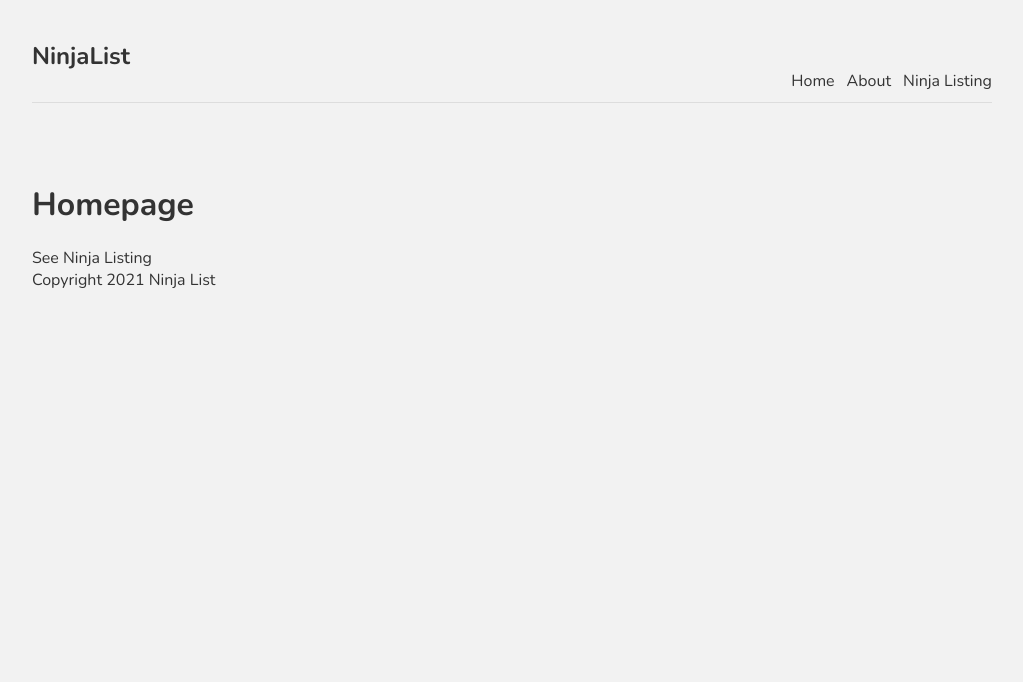
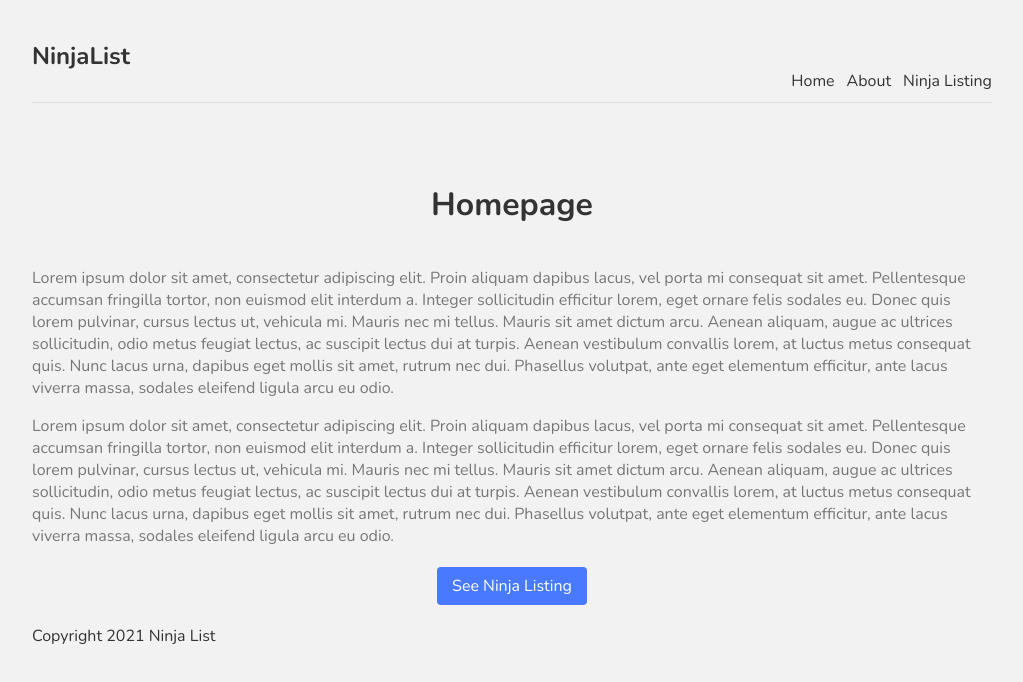
Before and after one commit to pinhak2/LearningNEXTJS, a Next.js app: page / in a window 1280 px wide. Shown: the top 682 px of the page, without its empty margins (128-1151 px from the left). Built offline with nearby package versions, Linux system fonts and the light colour scheme.

Commit message:
Adding styles

```diff
--- a/pages/index.js
+++ b/pages/index.js
@@ -7,9 +7,35 @@ import styles from "../styles/Home.module.css";
 export default function Home() {
   return (
     <div>
-      <h1> Homepage</h1>
+      <h1 className={styles.title}> Homepage</h1>
+      <p className={styles.text}>
+        Lorem ipsum dolor sit amet, consectetur adipiscing elit. Proin aliquam
+        dapibus lacus, vel porta mi consequat sit amet. Pellentesque accumsan
+        fringilla tortor, non euismod elit interdum a. Integer sollicitudin
+        efficitur lorem, eget ornare felis sodales eu. Donec quis lorem
+        pulvinar, cursus lectus ut, vehicula mi. Mauris nec mi tellus. Mauris
+        sit amet dictum arcu. Aenean aliquam, augue ac ultrices sollicitudin,
+        odio metus feugiat lectus, ac suscipit lectus dui at turpis. Aenean
+        vestibulum convallis lorem, at luctus metus consequat quis. Nunc lacus
+        urna, dapibus eget mollis sit amet, rutrum nec dui. Phasellus volutpat,
+        ante eget elementum efficitur, ante lacus viverra massa, sodales
+        eleifend ligula arcu eu odio.
+      </p>
+      <p className={styles.text}>
+        Lorem ipsum dolor sit amet, consectetur adipiscing elit. Proin aliquam
+        dapibus lacus, vel porta mi consequat sit amet. Pellentesque accumsan
+        fringilla tortor, non euismod elit interdum a. Integer sollicitudin
+        efficitur lorem, eget ornare felis sodales eu. Donec quis lorem
+        pulvinar, cursus lectus ut, vehicula mi. Mauris nec mi tellus. Mauris
+        sit amet dictum arcu. Aenean aliquam, augue ac ultrices sollicitudin,
+        odio metus feugiat lectus, ac suscipit lectus dui at turpis. Aenean
+        vestibulum convallis lorem, at luctus metus consequat quis. Nunc lacus
+        urna, dapibus eget mollis sit amet, rutrum nec dui. Phasellus volutpat,
+        ante eget elementum efficitur, ante lacus viverra massa, sodales
+        eleifend ligula arcu eu odio.
+      </p>
       <Link href="/ninjas">
-        <a> See Ninja Listing</a>
+        <a className={styles.btn}> See Ninja Listing</a>
       </Link>
     </div>
   );
--- a/styles/Home.module.css
+++ b/styles/Home.module.css
@@ -1,122 +1,18 @@
-.container {
-  min-height: 100vh;
-  padding: 0 0.5rem;
-  display: flex;
-  flex-direction: column;
-  justify-content: center;
-  align-items: center;
-}
-
-.main {
-  padding: 5rem 0;
-  flex: 1;
-  display: flex;
-  flex-direction: column;
-  justify-content: center;
-  align-items: center;
-}
-
-.footer {
-  width: 100%;
-  height: 100px;
-  border-top: 1px solid #eaeaea;
-  display: flex;
-  justify-content: center;
-  align-items: center;
-}
-
-.footer img {
-  margin-left: 0.5rem;
-}
-
-.footer a {
-  display: flex;
-  justify-content: center;
-  align-items: center;
-}
-
-.title a {
-  color: #0070f3;
-  text-decoration: none;
-}
-
-.title a:hover,
-.title a:focus,
-.title a:active {
-  text-decoration: underline;
-}
-
 .title {
-  margin: 0;
-  line-height: 1.15;
-  font-size: 4rem;
-}
-
-.title,
-.description {
+  color: #333;
+  padding-bottom: 20px;
   text-align: center;
 }
-
-.description {
-  line-height: 1.5;
-  font-size: 1.5rem;
+.text {
+  color: #777;
 }
-
-.code {
-  background: #fafafa;
-  border-radius: 5px;
-  padding: 0.75rem;
-  font-size: 1.1rem;
-  font-family: Menlo, Monaco, Lucida Console, Liberation Mono, DejaVu Sans Mono,
-    Bitstream Vera Sans Mono, Courier New, monospace;
+.btn {
+  display: block;
+  width: 150px;
+  padding: 8px 0;
+  margin: 20px auto;
+  background: #4979ff;
+  border-radius: 4px;
+  color: white;
+  text-align: center;
 }
-
-.grid {
-  display: flex;
-  align-items: center;
-  justify-content: center;
-  flex-wrap: wrap;
-  max-width: 800px;
-  margin-top: 3rem;
-}
-
-.card {
-  margin: 1rem;
-  flex-basis: 45%;
-  padding: 1.5rem;
-  text-align: left;
-  color: inherit;
-  text-decoration: none;
-  border: 1px solid #eaeaea;
-  border-radius: 10px;
-  transition: color 0.15s ease, border-color 0.15s ease;
-}
-
-.card:hover,
-.card:focus,
-.card:active {
-  color: #0070f3;
-  border-color: #0070f3;
-}
-
-.card h3 {
-  margin: 0 0 1rem 0;
-  font-size: 1.5rem;
-}
-
-.card p {
-  margin: 0;
-  font-size: 1.25rem;
-  line-height: 1.5;
-}
-
-.logo {
-  height: 1em;
-}
-
-@media (max-width: 600px) {
-  .grid {
-    width: 100%;
-    flex-direction: column;
-  }
-}
```
Also changed, not shown: 1 other file (tests, documents, lock files or other folders).
